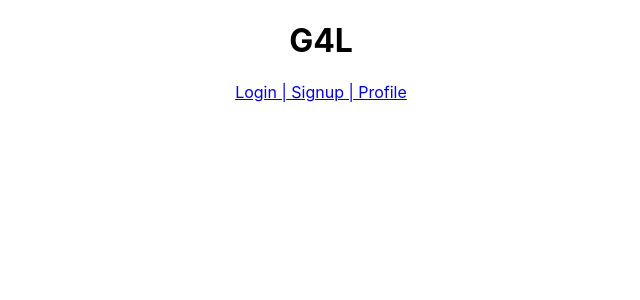
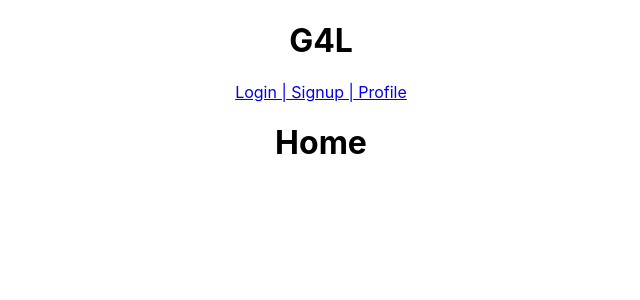
Before and after one commit to pannelltyler91/g4l, a React (Create React App) app: page / in a window 1280 px wide. Shown: the top 300 px of the page, without its empty margins (319-959 px from the left). Built offline with nearby package versions, Linux system fonts and the light colour scheme.

Commit message:
added a home element and working on server.js

```diff
--- a/server.js
+++ b/server.js
@@ -34,7 +34,7 @@ app.post('/api/customer/signup',(req,res) =>{
             }).then(function(){
                 let newSession = req.session;
                 newSession.userName = req.body.username;
-                res.json({newclient:req.body.username, newpassword:req.body.password})
+                res.json({newclient:req.body.username})
             });
         }
         // re renders register page with error if found duplicate
@@ -58,11 +58,11 @@ app.post('/api/customer/login', (req,res) => {
             let passwordHash = user.password;
             if(bcrypt.compareSync(req.body.password,passwordHash)){
                 req.session.email = req.body.email;
-                res.json({login:'success'});
+                res.json({message:'success'});
             }
             // Wrong password rerenders the login page with Password Error  *Fixed*
             else{
-                res.json( {errors: "Password Is Wrong"});
+                res.json( {message: "Unsuccessful login"});
             }
         }
         // Wrong Username  re renders login page with Username error. *Fixed*
--- a/src/App.js
+++ b/src/App.js
@@ -1,8 +1,9 @@
-import {Component} from 'react';
+
 import {BrowserRouter as Router,Switch,Route,NavLink,Redirect} from 'react-router-dom';
 import Login from '../src/components/login';
 import Signup from '../src/components/signup';
 import Customerprofile from './components/customerProfile';
+import Home from './components/home';
 import './App.css';
 
 function App() {
@@ -15,6 +16,7 @@ function App() {
         <NavLink to='/profile'> Profile </NavLink>
 
         <Switch>
+          <Route exact path='/' component={Home}></Route>
           <Route path='/login' component={Login}></Route>
           <Route path='/signup' component={Signup}></Route>
           <Route path='/profile' component={Customerprofile}></Route>
--- /dev/null
+++ b/src/components/home.js
@@ -0,0 +1,20 @@
+import {Component } from 'react';
+
+class Home extends Component{
+    constructor(props){
+        super(props);
+        this.state = {
+            비밀:'shhhh'
+        }
+    }
+    render(){
+        return(
+            <div>
+                <h1>Home</h1>
+            </div>
+
+        )
+    }
+}
+
+export default Home
```
